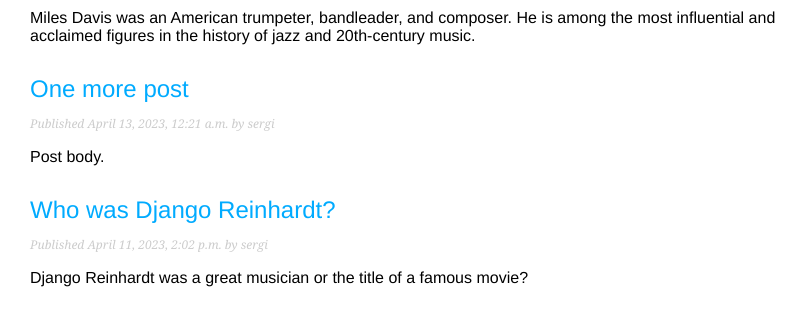
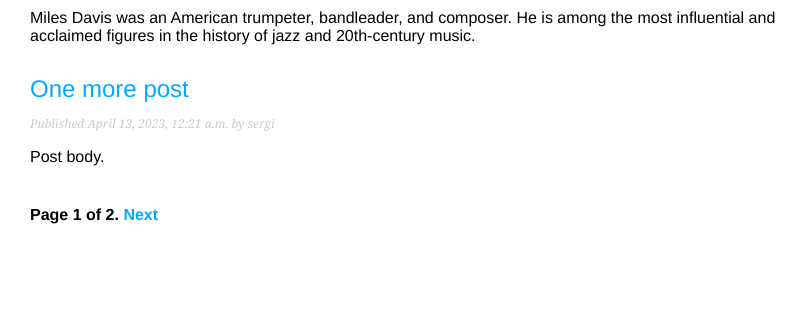
Before and after one commit to sergio-medina-system/my-site, a Django app: page /blog/ in a window 1280 px wide. Shown: the part 302-628 px from the top of the page, without its empty margins (0-808 px from the left). Run offline with Django 4.2, Linux system fonts and the light colour scheme; data comes from the database, SQL or seed files in the repository; both versions use the stored data as it was after the commit.

Commit message:
Add canonical url and pagination for the post list

```diff
--- a/mysite/blog/models.py
+++ b/mysite/blog/models.py
@@ -1,6 +1,7 @@
 from django.db import models
 from django.utils import timezone
 from django.contrib.auth.models import User
+from django.urls import reverse
 
 class PublishedManager(models.Manager):
     def get_queryset(self):
@@ -14,7 +15,8 @@ class Post(models.Model):
         PUBLISHED = "PB", "Published"
 
     title = models.CharField(max_length=250)
-    slug = models.SlugField(max_length=250)
+    # TODO: Apply previous records before unique_for_date was added
+    slug = models.SlugField(max_length=250, unique_for_date="publish")
     author = models.ForeignKey(User, on_delete=models.CASCADE, related_name="blog_posts")
     body = models.TextField()
     publish = models.DateTimeField(default=timezone.now)
@@ -33,3 +35,10 @@ class Post(models.Model):
 
     def __str__(self):
         return self.title
+
+    def get_absolute_url(self):
+        return reverse("blog:post_detail",
+                       args=[self.publish.year,
+                             self.publish.month,
+                             self.publish.day,
+                             self.slug])
--- a/mysite/blog/templates/blog/post/list.html
+++ b/mysite/blog/templates/blog/post/list.html
@@ -3,16 +3,13 @@
 {% block title %}My Blog{% endblock %}
 
 {% block content %}
-    <h1>My Blog</h1>
-    {% for post in posts %}
+  <h1>My Blog</h1>
+  {% for post in posts %}
     <h2>
-        <a href="{% url "blog:post_detail" post.id %}">
-            {{ post.title }}
-        </a>
+      <a href="{{post.get_absolute_url}}"> {{ post.title }} </a>
     </h2>
-    <p class="date">
-        Published {{ post.publish }} by {{ post.author }}
-    </p>
+    <p class="date">Published {{ post.publish }} by {{ post.author }}</p>
     {{ post.body | truncatewords:30|linebreaks }}
-    {% endfor %}
+  {% endfor %}
+  {% include "pagination.html" with page=posts %}
 {% endblock %}
--- /dev/null
+++ b/mysite/blog/templates/pagination.html
@@ -0,0 +1,14 @@
+<div class="pagination">
+    <span class="step-links">
+        {% if page.has_previous %}
+            <a href="?page={{ page.previous_page_number }}">Previous</a>
+        {% endif %}
+
+        <span class="current">
+            Page {{ page.number }} of {{ page.paginator.num_pages }}.
+        </span>
+        {% if  page.has_next  %}
+            <a href="?page={{ page.next_page_number }}">Next</a>
+        {% endif %}
+    </span>
+</div>
--- a/mysite/blog/urls.py
+++ b/mysite/blog/urls.py
@@ -6,5 +6,5 @@ app_name = 'blog'
 urlpatterns = [
     # post views
     path('', views.post_list, name='post_list'),
-    path('<int:id>/', views.post_detail, name='post_detail'),
+    path('<int:year>/<int:month>/<int:day>/<slug:post>/', views.post_detail, name='post_detail'),
 ]
--- a/mysite/blog/views.py
+++ b/mysite/blog/views.py
@@ -1,11 +1,31 @@
 from django.shortcuts import render, get_object_or_404
 from .models import Post
+from django.core.paginator import Paginator, EmptyPage,\
+                                  PageNotAnInteger
 
 def post_list(request):
-    posts = Post.published.all()
+    post_list = Post.published.all()
+    # Pagination with 3 posts per page
+    paginator = Paginator(post_list, 3)
+    page_number = request.GET.get("page", 1)
+
+    try:
+        posts = paginator.page(page_number)
+    except PageNotAnInteger:
+        # If page_number is not an integer deliver the first page
+        posts = paginator.page(1)
+    except EmptyPage:
+        # If page_number is out of range deliver last page of results
+        posts = paginator.page(paginator.num_pages)
+
     return render(request, 'blog/post/list.html', {'posts': posts})
 
 
-def post_detail(request, id):
-    post = get_object_or_404(Post, id=id, status=Post.Status.PUBLISHED)
+def post_detail(request, year, month, day, post):
+    post = get_object_or_404(Post,
+                              status=Post.Status.PUBLISHED,
+                              slug=post,
+                              publish__year=year,
+                              publish__month=month,
+                              publish__day=day)
     return render(request, 'blog/post/detail.html', {'post': post})
```
Also changed, not shown: mysite/blog/migrations/0002_alter_post_slug.py (added), mysite/db.sqlite3.
